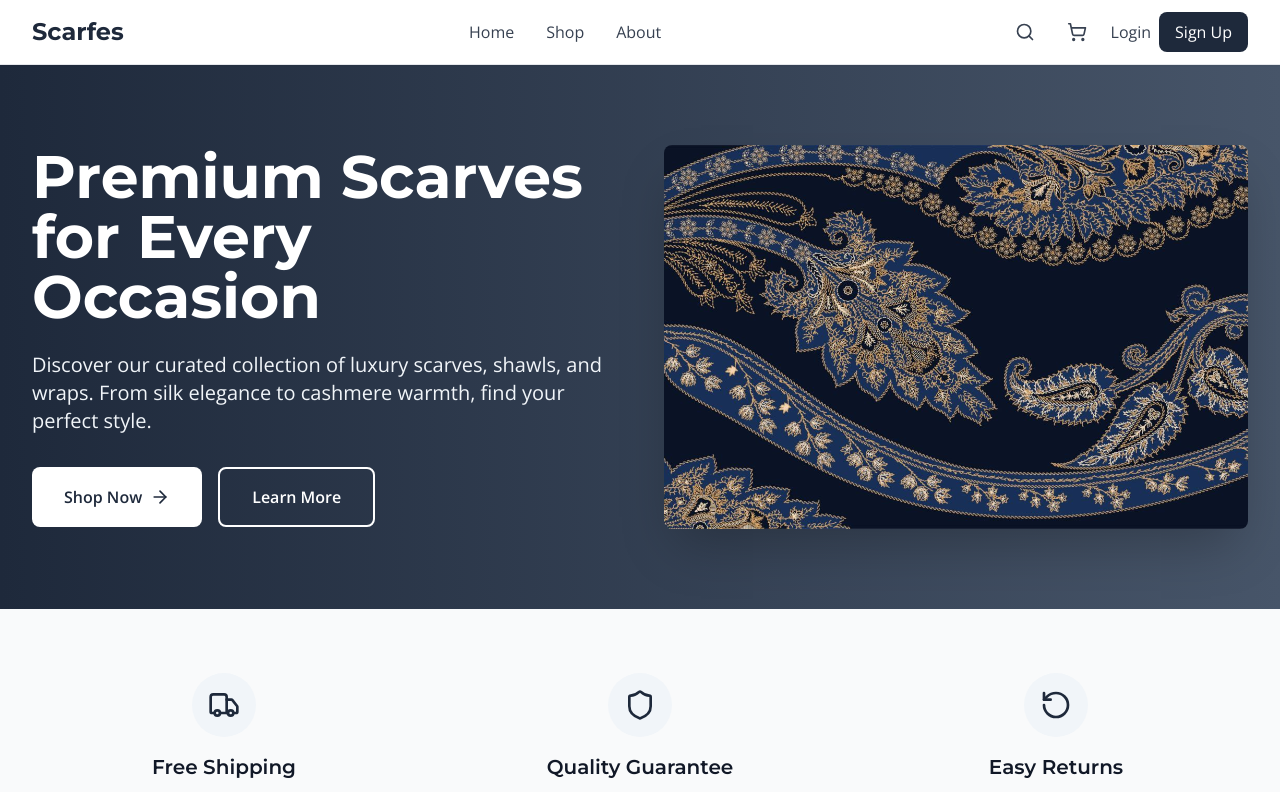
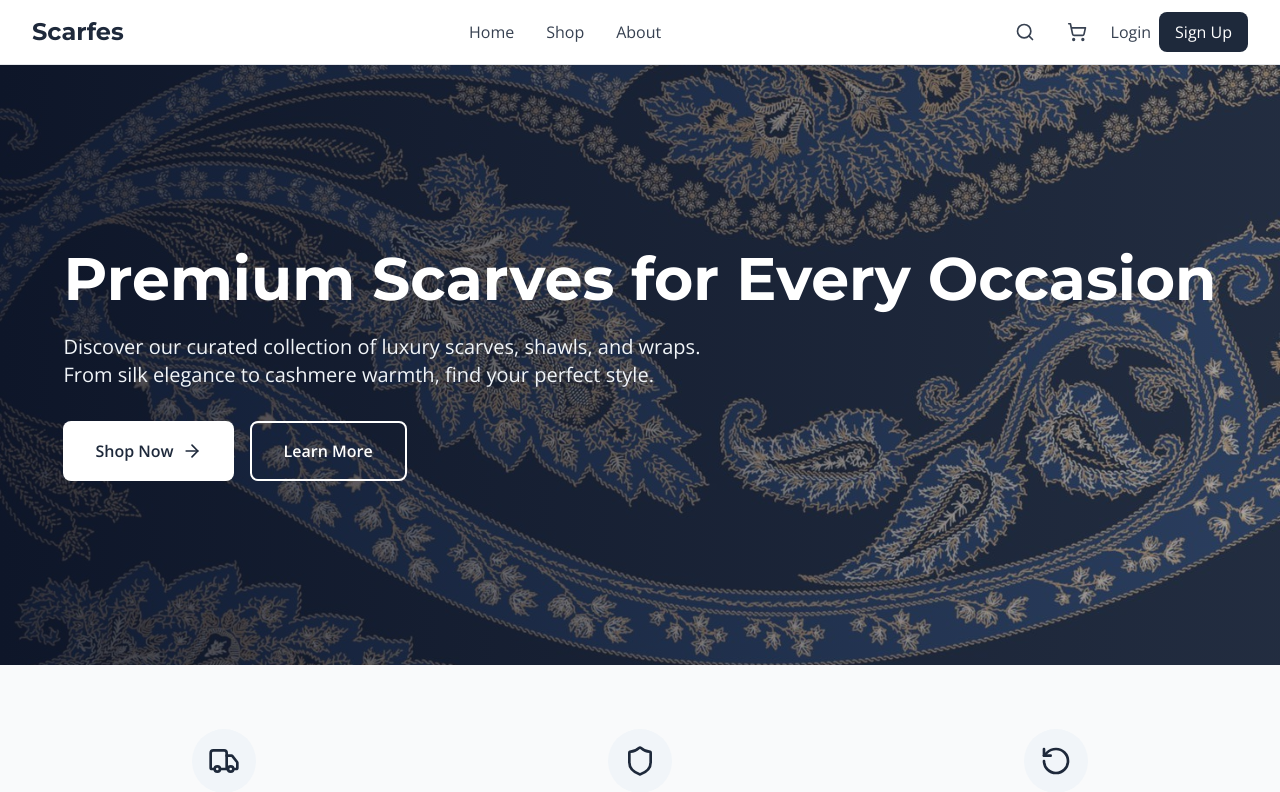
Before and after one commit to sdlvvv21/scarfes, a React (Vite) app: page / in a window 1280 px wide. Shown: the top 792 px of the page. Built offline with nearby package versions, Linux system fonts and the light colour scheme.

Commit message:
Update Home.jsx

```diff
--- a/src/pages/Home.jsx
+++ b/src/pages/Home.jsx
@@ -11,14 +11,18 @@ const Home = () => {
   return (
     <PageTransition className="min-h-screen">
       {/* Hero Section */}
-      <section className="relative bg-gradient-to-r from-primary-800 to-primary-600 text-white">
-        <div className="max-w-7xl mx-auto px-4 sm:px-6 lg:px-8 py-20">
-          <div className="grid grid-cols-1 lg:grid-cols-2 gap-12 items-center">
-            <div data-aos="fade-up">
-              <h1 className="text-4xl md:text-6xl font-bold mb-6">
+      <section
+        className="relative bg-cover bg-center bg-no-repeat min-h-[600px] flex items-center"
+        style={{ backgroundImage: "url('/headscarf.jpg')" }}
+      >
+        {/* Gradient overlay for readability */}
+        <div className="absolute inset-0 bg-gradient-to-r from-primary-900/80 to-primary-600/40"></div>
+
+        <div className="relative z-10 max-w-7xl mx-auto px-4 sm:px-6 lg:px-8">
+          <h1 className="text-4xl md:text-6xl font-bold text-white mb-6">
             Premium Scarves for Every Occasion
           </h1>
-              <p className="text-xl text-primary-100 mb-8">
+          <p className="text-xl text-primary-100 mb-8 max-w-2xl">
             Discover our curated collection of luxury scarves, shawls, and wraps.
             From silk elegance to cashmere warmth, find your perfect style.
           </p>
@@ -27,8 +31,7 @@ const Home = () => {
               to="/shop"
               className="inline-flex items-center justify-center bg-white text-primary-800 px-8 py-4 rounded-lg font-semibold hover:bg-primary-50 transition-colors duration-200"
             >
-                  Shop Now
-                  <ArrowRight className="ml-2 w-5 h-5" />
+              Shop Now <ArrowRight className="ml-2 w-5 h-5" />
             </Link>
             <Link
               to="/about"
@@ -36,15 +39,6 @@ const Home = () => {
             >
               Learn More
             </Link>
-              </div>
-            </div>
-            <div className="relative h-96" data-aos="fade-left">
-              <img
-                src="/headscarf.jpg "
-                alt="Luxury scarves"
-                className="w-full h-full object-cover rounded-lg shadow-2xl"
-              />
-            </div>
           </div>
         </div>
       </section>
@@ -99,8 +93,7 @@ const Home = () => {
               to="/shop"
               className="inline-flex items-center bg-primary-800 text-white px-8 py-4 rounded-lg font-semibold hover:bg-primary-700 transition-colors duration-200"
             >
-              View All Products
-              <ArrowRight className="ml-2 w-5 h-5" />
+              View All Products <ArrowRight className="ml-2 w-5 h-5" />
             </Link>
           </div>
         </div>
```
Lines whose indentation alone changed are shown as unchanged.
